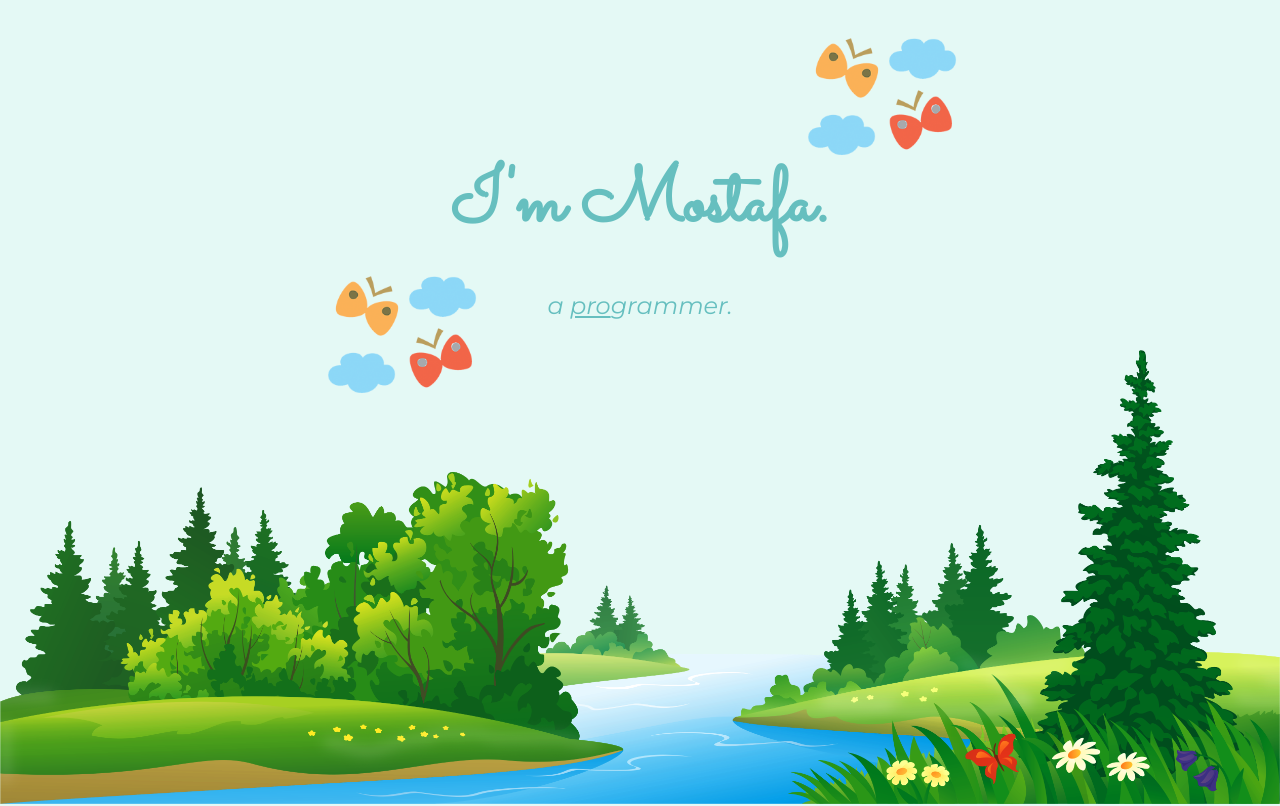
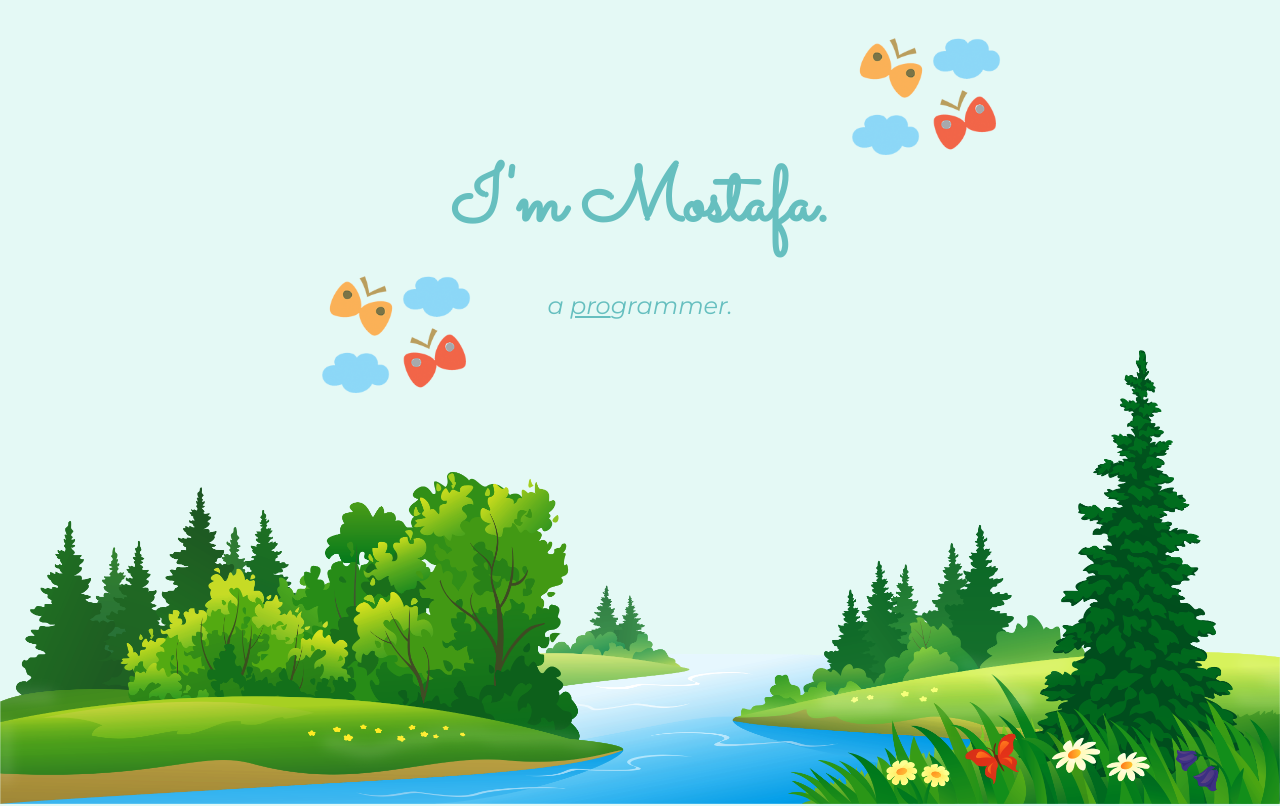
Before and after one commit to mostafa-jalilehvand/CV, a plain HTML site: page index.html in a window 1280 px wide. Shown: the top 806 px of the page. Drawn offline with Linux system fonts and the light colour scheme.

Commit message:
Update styles.css

```diff
--- a/css/styles.css
+++ b/css/styles.css
@@ -60,13 +60,13 @@ hr {
 .top-cloud{
   width:200px;
   position: absolute;
-  right: 300px;
+  right: 20%;
   top: 0;
 }
 .bottom-cloud{
   width:200px;
   position: absolute;
-  left: 300px;
+  left: 23%;
   bottom: 370px;
 }
 .Name{
@@ -98,7 +98,7 @@ hr {
   text-align: left;
 }
 .my-skill{
-  width: 70%;
+  width: 55%;
 }
 .footer-link{
   text-align: center;
```
